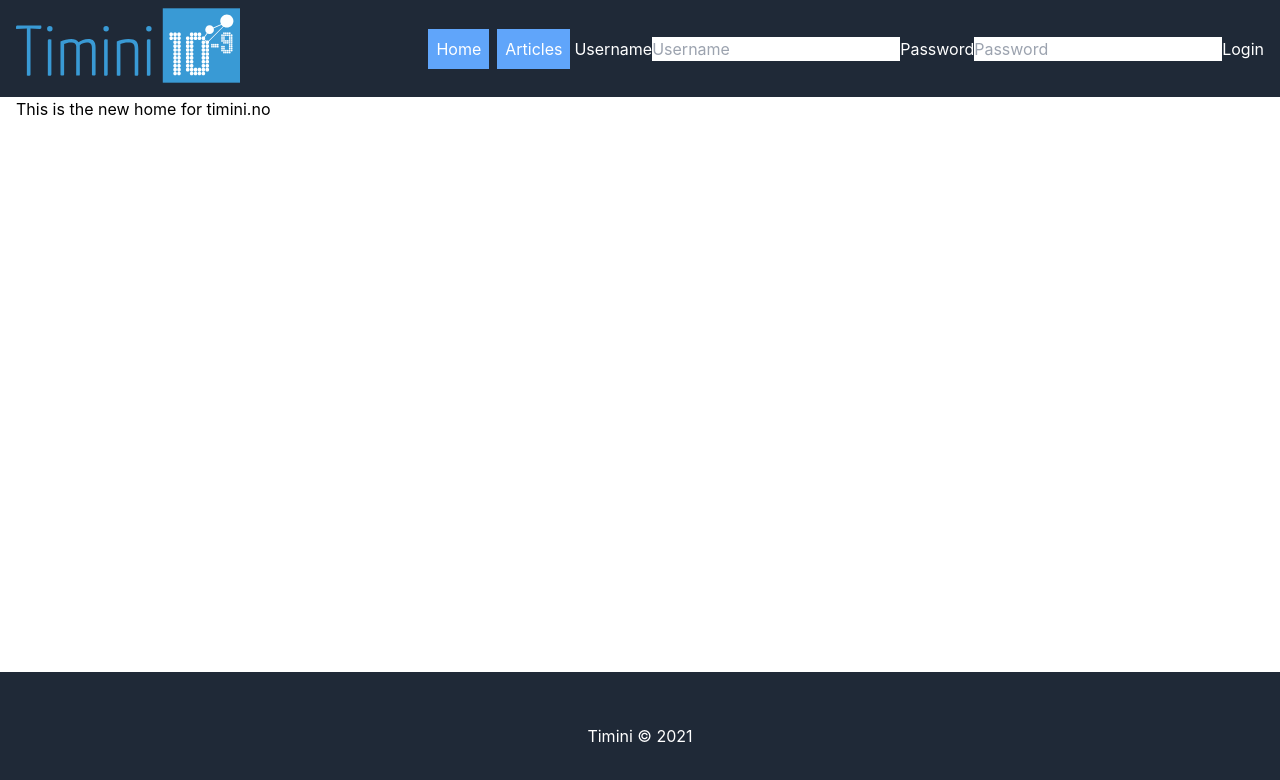
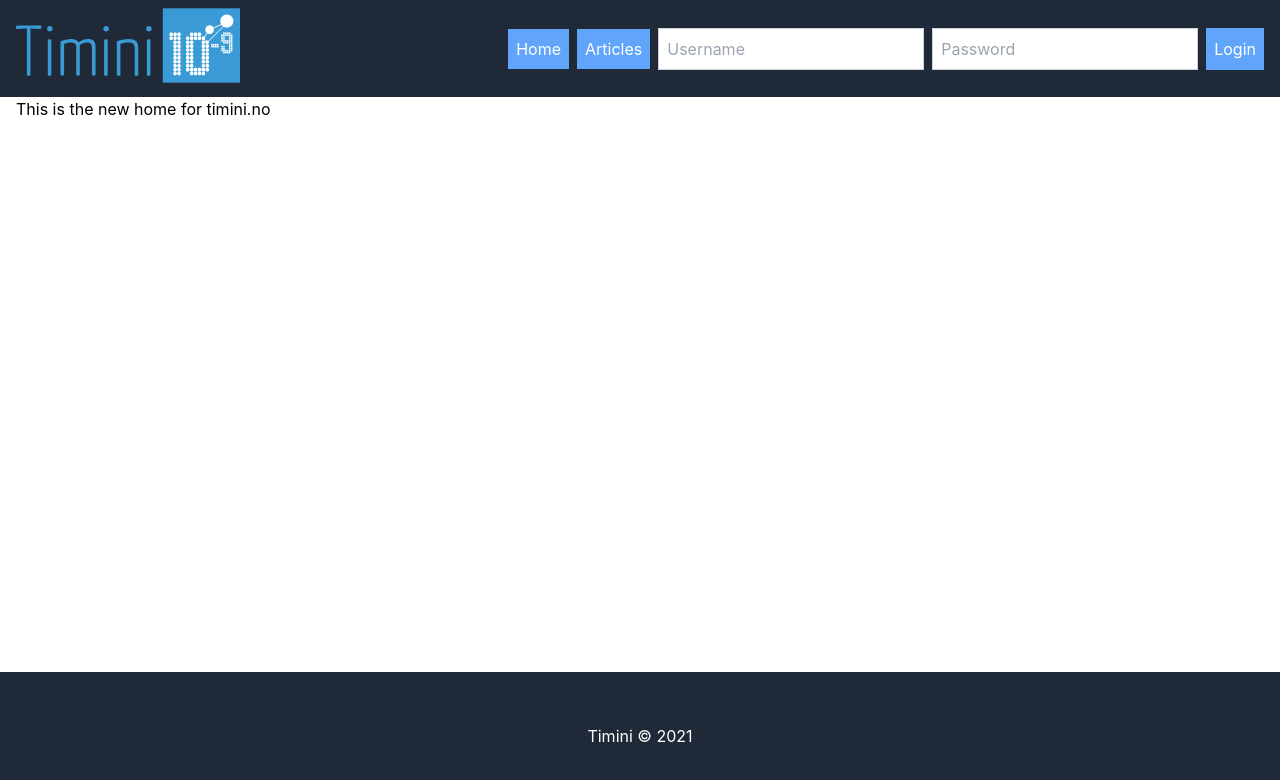
Before and after one commit to infodep/timini-webapp, a Next.js app: page / in a window 1280 px wide. Shown: the top 780 px of the page. Built offline with nearby package versions, Linux system fonts and the light colour scheme; no server answers.

Commit message:
Temp  design using tailwindcss

```diff
--- a/components/user/LoginBox.tsx
+++ b/components/user/LoginBox.tsx
@@ -1,5 +1,6 @@
 import React, { useState, useContext } from "react";
 import AuthContext from "../../contexts/auth";
+
 
 export const LoginBox = (): JSX.Element => {
   const [userData, setUserData] = useState({
@@ -29,30 +30,34 @@ export const LoginBox = (): JSX.Element => {
     }
   }
   return (
-    <div className="login">
-      <form onSubmit={handleSubmit}>
-        <label htmlFor="username">Username</label>
+    <div className="login flex-3">
+      <form onSubmit={handleSubmit} className="flex">
+        <div className="flex-1 flex mx-1">
+          {/*<label htmlFor="username">Username</label>*/}
 
           <input
             type="text"
             id="username"
             name="username"
+            className="p-2 border border-gray-300 outline-none focus:border-gray-400 text-black"
             placeholder="Username"
             value={userData.username}
             onChange={(event) => setUserData(Object.assign({}, userData, { username: event.target.value }))}
           />
-
-        <label htmlFor="password">Password</label>
+        </div>
+        <div className="flex-2 flex mx-1">
+          {/* <label htmlFor="password">Password</label> */}
           <input
             type="password"
             id="password"
             name="password"
+            className="p-2 border border-gray-300 outline-none focus:border-gray-400 text-black"
             placeholder="Password"
             value={userData.password}
             onChange={(event) => setUserData(Object.assign({}, userData, { password: event.target.value }))}
           />
-
-        <button type="submit">Login</button>
+        </div>
+        <button className="flex-3 relative items-center justify-center bg-blue-400 p-2 ml-1 hover:bg-blue-800" type="submit">Login</button>
 
         {userData.error && <p className="error">Error: {userData.error}</p>}
       </form>
```
Lines whose indentation alone changed are shown as unchanged.
